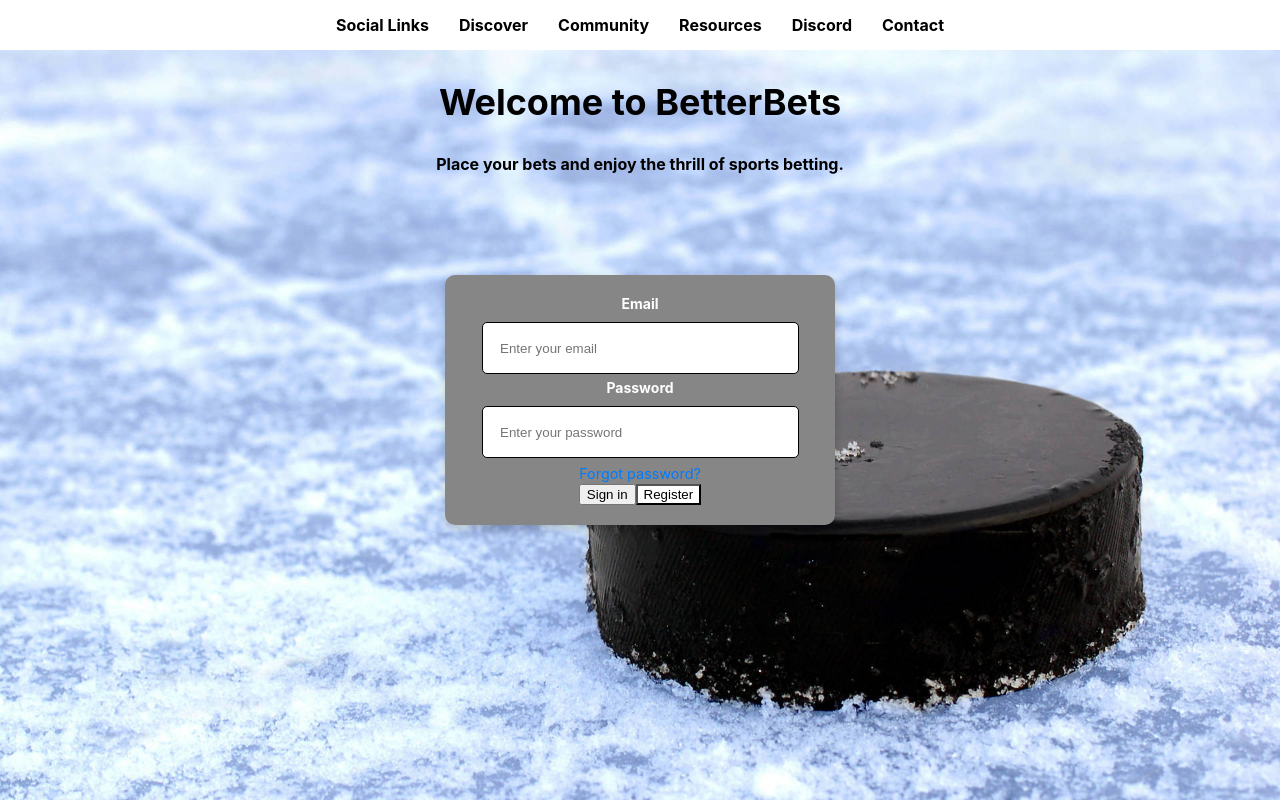
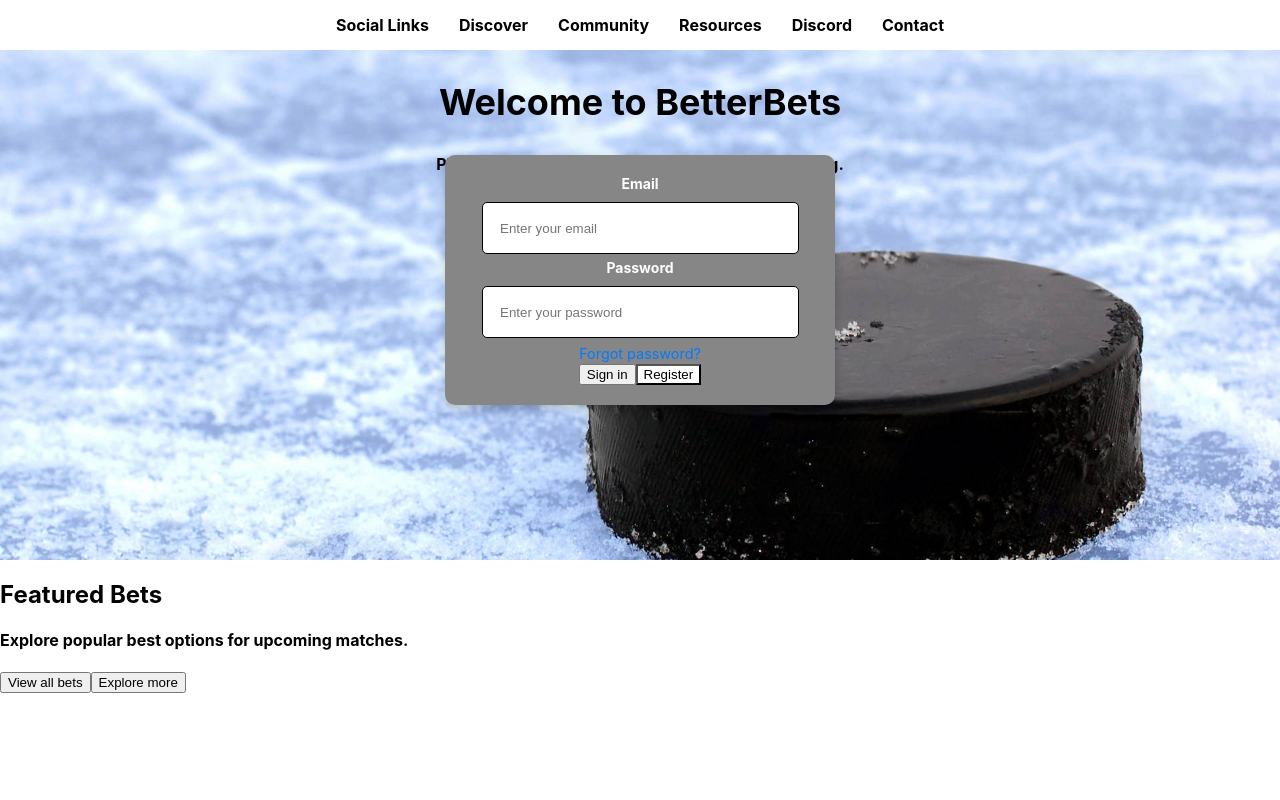
Before and after one commit to julianquiala031/SportsBettingProject, a React (Create React App) app in the folder app-frontend/: page / in a window 1280 px wide. Built offline with nearby package versions, Linux system fonts and the light colour scheme.

Commit message:
Adjusted the dimensions of golf puck picture, added comments to certain sections, added featured bets section of the website

```diff
--- a/app-frontend/src/App.js
+++ b/app-frontend/src/App.js
@@ -14,7 +14,7 @@ function App() {
           backgroundSize: "cover",
           backgroundPosition: "center",
           backgroundRepeat: "no-repeat",
-          minHeight: "100vh",
+          minHeight: "70vh",
           width: "100%",
         }}
       >
@@ -30,6 +30,7 @@ function App() {
           </div>
         </section>
 
+        {/* ✅ Welcome Title */}
 <section className={styles.welcomeTitleContainer}>
     <div className={styles.welcomeTitle}>
           <h1>Welcome to BetterBets</h1>
@@ -38,7 +39,7 @@ function App() {
           <h4>Place your bets and enjoy the thrill of sports betting.</h4>
     </div>
 </section>
-
+        {/* ✅ Login box and input */}
 <section className={styles.loginContainer}>
             <div className={styles.loginBox}>
                 <form>
@@ -68,27 +69,31 @@ function App() {
                 </form>
             </div>
         </section>
+
+
         </div>
+
+        {/*END OF BACKGROUND WRAPPER FOR TOP OF WEBSITE*/}
+        {/*---------------------------------------------------------------------------*/}
+
+        {/* ✅ Featured bets info */}
+        <section className={styles.featuredBetsSection}>
+    <div className={styles.featuredBetsContainer}>
+        <h1>Featured Bets</h1>
+        <h4>Explore popular best options for upcoming matches.</h4>
+        <form>
+          <div className={styles.featuredbetsButtons}>
+            <button type="view all bets" className={styles.viewAllBetsButton}>View all bets</button>
+            <button type="explore more" className={styles.exploreMoreButton}>Explore more</button>
+          </div>
+        </form>
+
+    </div>
+</section>
+
+
   </>
   )
 }
 
 export default App
-
-
-/*<div className="App">
-      <header className="App-header">
-        <img src={logo} className="App-logo" alt="logo" />
-        <p>
-          Edit <code>src/App.js</code> and save to reload.
-        </p>
-        <a
-          className="App-link"
-          href="https://reactjs.org"
-          target="_blank"
-          rel="noopener noreferrer"
-        >
-          Learn React
-        </a>
-      </header>
-    </div>*/
```
